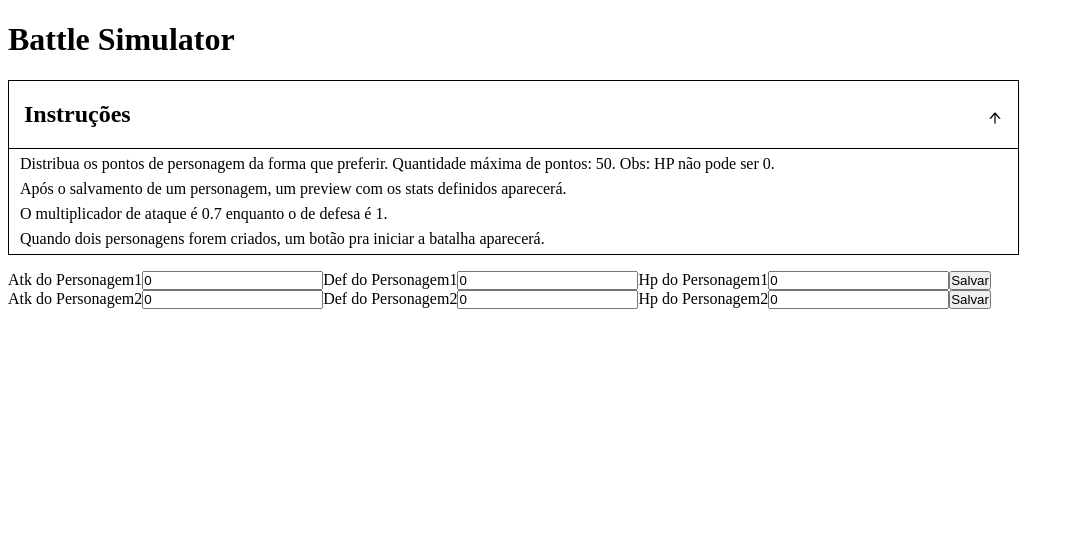
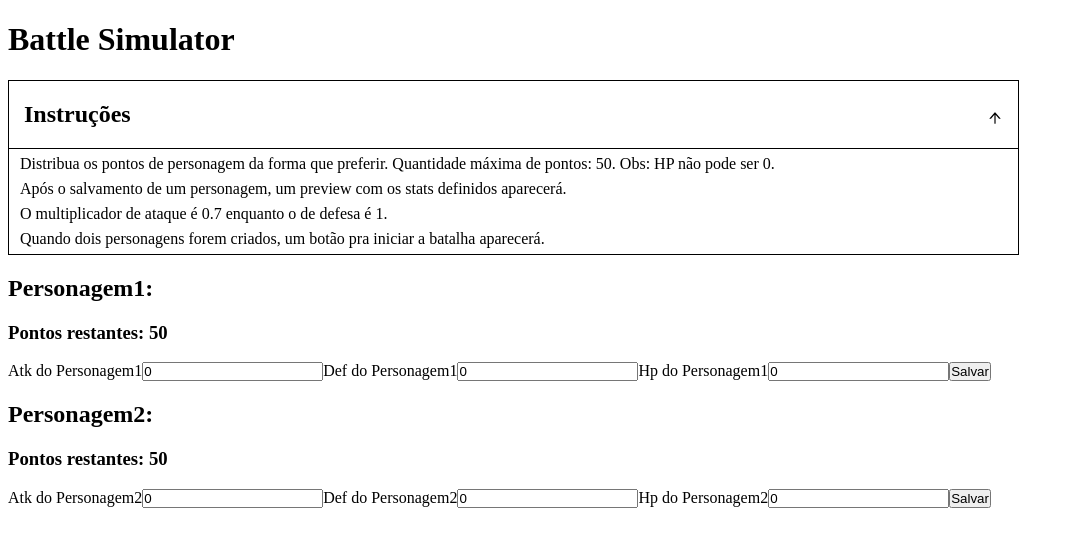
Before and after one commit to caiojlima/battle-game, a React (Create React App) app: page / in a window 1280 px wide. Shown: the top 546 px of the page, without its empty margins (0-1074 px from the left). Built offline with nearby package versions, Linux system fonts and the light colour scheme; the HTML template or start-up script is replaced by a standard one.

Commit message:
Adicionando contador de pontos de habilidade

```diff
--- a/src/components/PlayerForm.jsx
+++ b/src/components/PlayerForm.jsx
@@ -15,17 +15,19 @@ const PlayerForm = ({ player, handleSubmit }) => {
 
   return (
     <form onSubmit={ (event) => {statsValidation(event, state); clearInput();} }>
+      <h2>Personagem{ player }:</h2>
+      <h3>Pontos restantes: { 50 - Number(state[`atk${player}`]) - Number(state[`def${player}`]) - Number(state[`hp${player}`])} </h3>
       <label htmlFor="atk">
         Atk do Personagem{ player }
-        <input onChange={ handleChange } id={`atk${player}`} type="number" value={ state[`atk${player}`] } />
+        <input onChange={ handleChange } id={`atk${player}`} type="number" min={ 0 } value={ state[`atk${player}`] } />
       </label>
       <label htmlFor="def">
         Def do Personagem{ player }
-        <input onChange={ handleChange } id={`def${player}`} type="number" value={ state[`def${player}`] } />
+        <input onChange={ handleChange } id={`def${player}`} type="number" min={ 0 } value={ state[`def${player}`] } />
       </label>
       <label htmlFor="hp">
         Hp do Personagem{ player }
-        <input onChange={ handleChange } id={`hp${player}`} type="number" value={ state[`hp${player}`] } />
+        <input onChange={ handleChange } id={`hp${player}`} type="number" min={ 0 } value={ state[`hp${player}`] } />
       </label>
       <button type="submit">Salvar</button>
     </form>
```
Also changed, not shown: src/styles/Instructions.css (line endings or trailing spaces).
